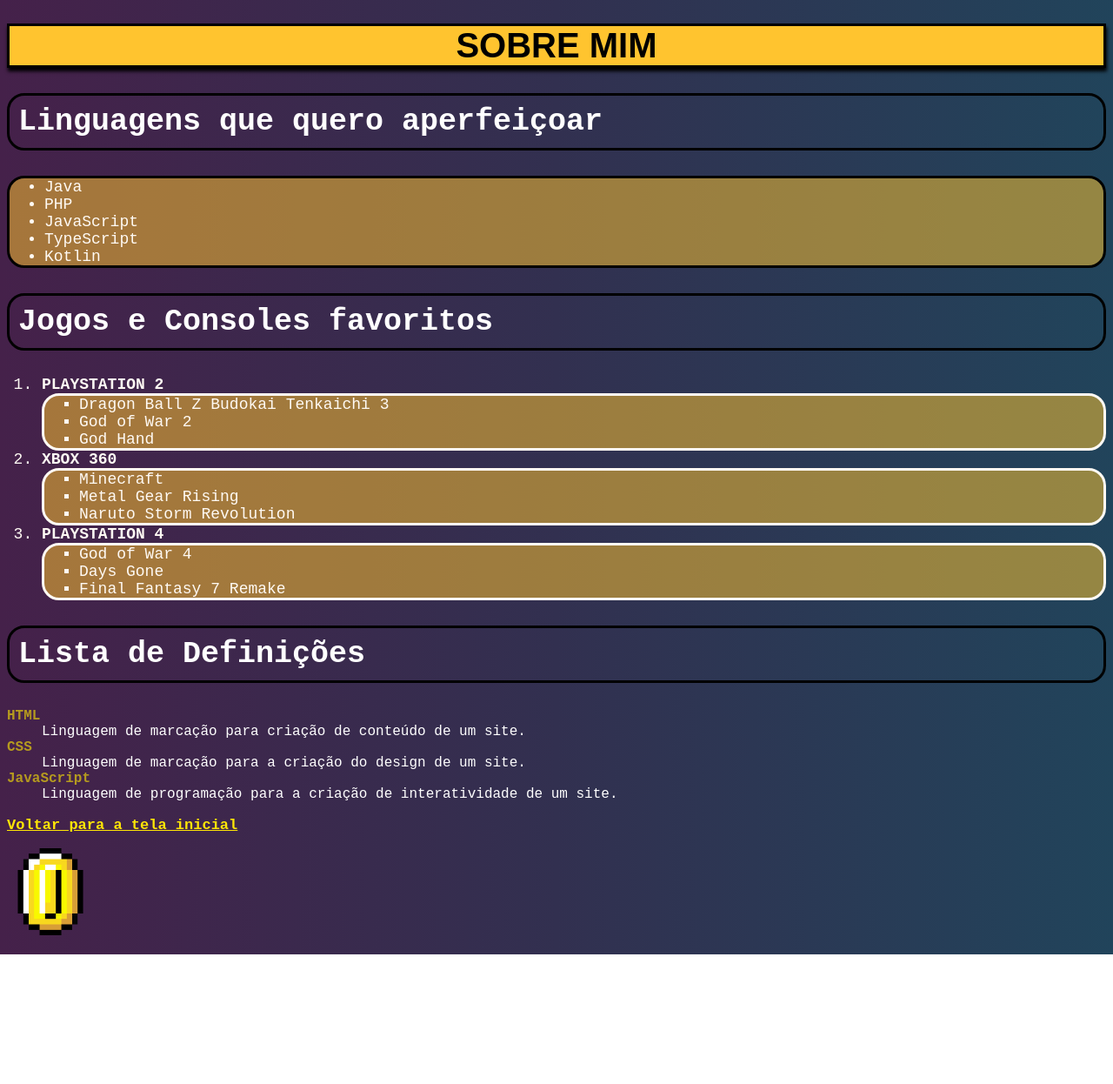
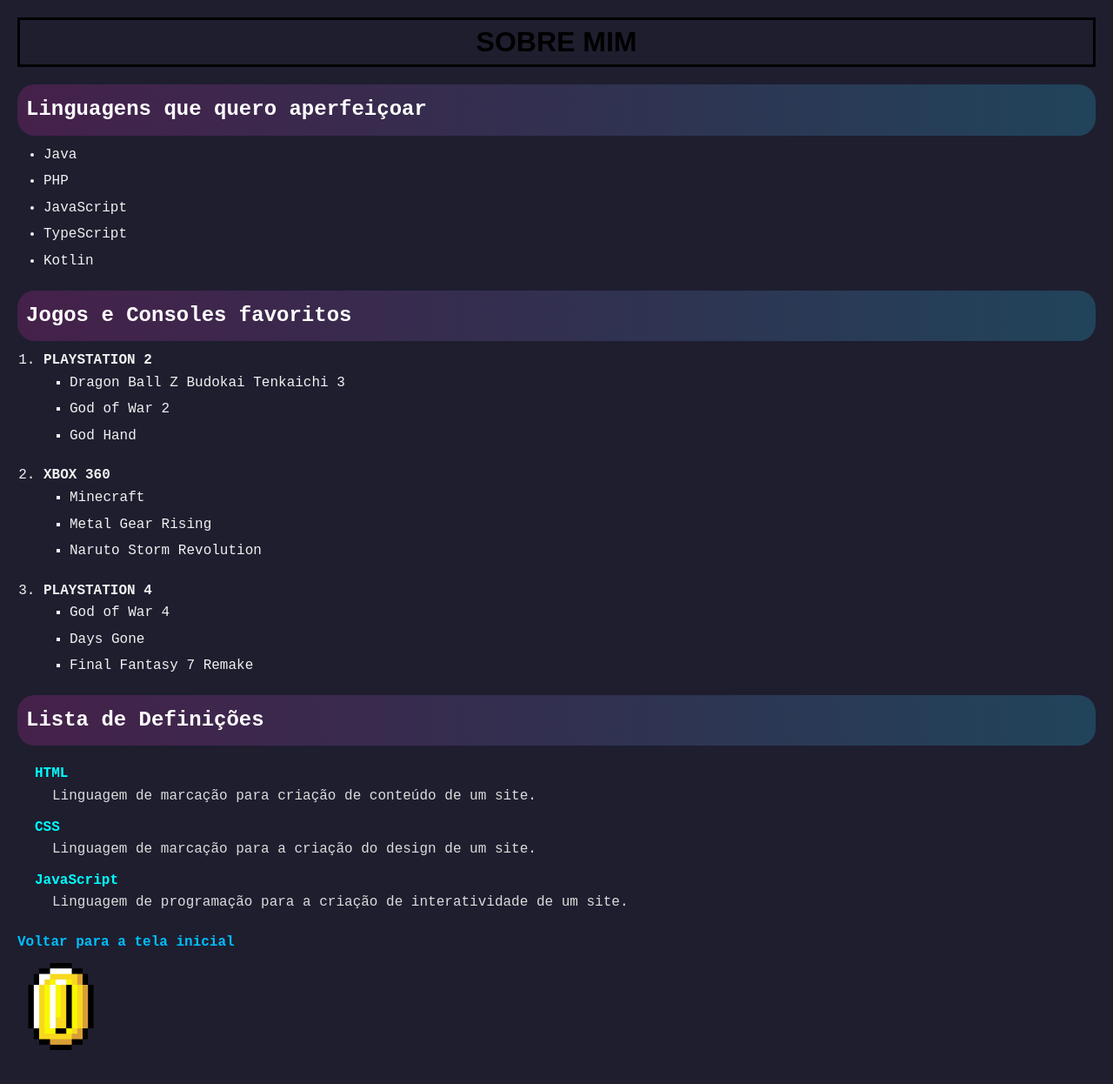
Before and after one commit to Tiagomillos/projeto-tiago, a plain HTML site: page pag002.html in a window 1280 px wide. Shown: the whole page at 87% size. Before the commit the page ends 1097 px from the top, so only its background shows below. Drawn offline with Linux system fonts and the light colour scheme.

Commit message:
melhorias.

```diff
--- a/pag002.html
+++ b/pag002.html
@@ -81,8 +81,8 @@
     </p>
 
     <p>
-      <abbr title="Clique para voltar ao projeto!">
-        <a href="index.html">
+      <abbr title="Clique para ver meu projeto!">
+        <a href="https://tiagomillos.github.io/projeto-android/" rel="external">
           <img src="src/icons/Ph03nyx-Super-Mario-Retro-Coin.256.png" alt="Voltar ao início" width="100px" />
         </a>
       </abbr>
--- a/style.css
+++ b/style.css
@@ -3,93 +3,105 @@
     font-family: 'Courier New', Courier, monospace
 }
 @import url('https://fonts.googleapis.com/css2?family=Domine:wght@400..700&display=swap');
-body{
-    background-image: linear-gradient(to right,
-     #45214A, #323050 , #21445B);
-    font-family: Arial, Helvetica, sans-serif;
-    overflow-x: hidden;}
-h1{
-    background-color: rgb(255, 196, 47);
-    font-family: "Domine", serif;
-    font-optical-sizing: auto;
-    font-size: 40px;
-    box-shadow: 1px 4px 4px black;
-    border-style: solid;
-
-
+/* Reset básico */
+* {
+    margin: 0;
+    padding: 0;
+    box-sizing: border-box;
   }
 
-  .apresentacao{
-    font-size: 18px;
-    font-weight: normal;
+  /* Corpo da página */
+  body {
+    font-family: 'Segoe UI', Tahoma, Geneva, Verdana, sans-serif;
+    background-color: #1e1e2f;
+    color: #f1f1f1;
+    padding: 20px;
+    line-height: 1.6;
   }
 
-  .curiosidade{
-    background-color: rgba(255, 230, 6, 0.432);
-    border-style: solid;
-    border-radius: 7px;
-    text-align: left;
+  /* Títulos */
+  h1 {
+    text-align: center;
+    font-size: 2em;
+    color: #ffd700;
+    margin-bottom: 20px;
   }
 
-  h2{
+  h2 {
+    background-image: linear-gradient(to right, #45214A, #323050, #21445B);
     color: white;
-    background-color: rgba(214, 159, 21, 0.849);
-    border-style:solid ;
-    border: 3px solid black;
-    font-size: 35px;
-
+    padding: 10px;
+    border-radius: 10px;
+    margin: 20px 0 10px;
   }
 
+  /* Parágrafos */
+  p {
+    margin: 10px 0;
+    text-align: justify;
+  }
 
-.chamativa {
-     border: 3px solid black;
-     background-color:  rgba(214, 159, 21, 0.418);
-     border-radius: 10px;
-     outline: none;
+  /* Links */
+  a {
+    color: #00bfff;
+    text-decoration: none;
+    transition: 0.3s ease;
+  }
 
-}
+  a:hover {
+    color: #ffd700;
+    text-decoration: underline;
+  }
 
-p{
-    color: aliceblue;
-    font-size: 17px;
-}
+  /* Listas */
+  ul, ol {
+    margin-left: 30px;
+    margin-bottom: 20px;
+  }
 
-center{
-color: rgb(255, 255, 255);
-}
+  li {
+    margin-bottom: 5px;
+  }
 
-p{
-    color: rgb(246, 251, 255);
+  /* Imagens */
+  img {
+    max-width: 100%;
+    height: auto;
+    border-radius: 8px;
+  }
 
-}
-abbr{
-    color: #fbff06;
+  /* Centralização */
+  .centralizado {
+    text-align: center;
+    margin: 20px 0;
+  }
 
+  /* Apresentação */
+  .apresentacao {
+    margin: 20px 0;
+    font-size: 1.1em;
+  }
 
+  /* Curiosidades */
+  .curiosidade {
+    color: #ffa500;
+    font-size: 1.5em;
+    margin-top: 40px;
+    text-align: center;
+  }
 
-}
-a{
-    color: rgb(255, 230, 6)
-    ;
+  /* Lista de Definições */
+  dl {
+    margin: 20px;
+  }
 
-}
+  dt {
+    font-weight: bold;
+    color: #00ffff;
+    margin-top: 10px;
+  }
 
-
-ul{
-    background-color: rgba(255, 196, 47, 0.521);
-    border-style: solid;
-    border-radius: 20px;
-
-}
-li{
-    color: rgb(255, 250, 244);
-    font-family: monospace;
-    font-size: 18px;
-}
-dt{
-    color: rgba(243, 219, 7, 0.651);
-}
-dd{
-    color: white;
-
-}
+  dd {
+    margin-left: 20px;
+    color: #dcdcdc;
+  }
```
